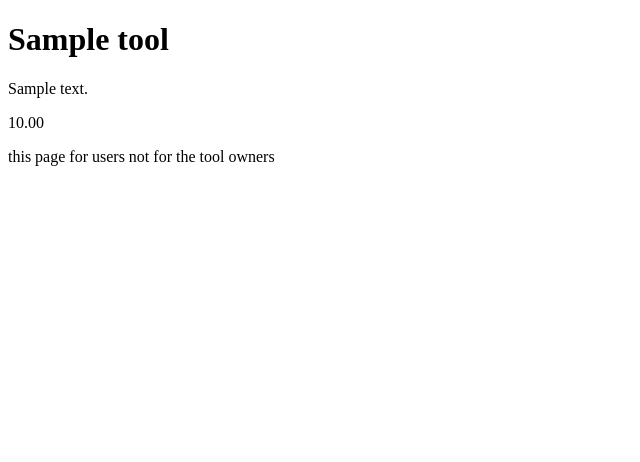
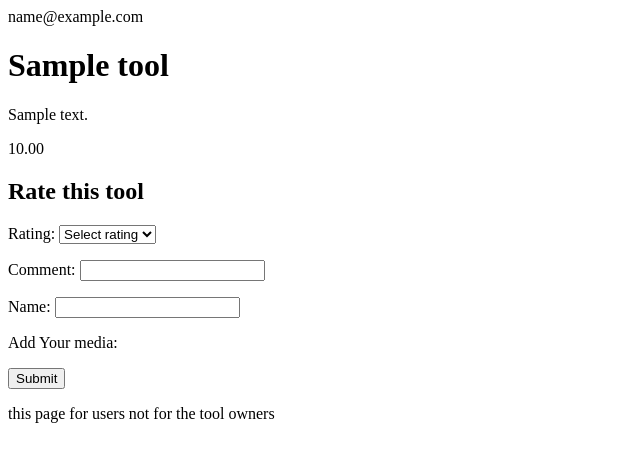
Before and after one commit to BdoAni/NearME, a Flask app: page /tools/1 in a window 1280 px wide. Shown: the top 462 px of the page, without its empty margins (0-640 px from the left). Run offline with Flask 2, Linux system fonts and the light colour scheme; the visitor is signed in with stand-in values (Sample User, id 1); tables that the repository leaves empty hold one stand-in row (values such as "Sample post").

Commit message:
working login page and reviews

```diff
--- a/model.py
+++ b/model.py
@@ -72,7 +72,7 @@ class Tool(db.Model):
 
     @classmethod
     def create(self, tool_name, description, price,  availability_start, availability_end, tool_image, user_id):
-        """Create and return a new movie."""
+        """Create and return a new tool."""
 
         return self(
             tool_name=tool_name,
@@ -135,6 +135,16 @@ class Reservation(db.Model):
         )
         return new_reservation
 
+    @classmethod
+    def all_reservations(self):
+        """Return all reservations."""
+
+        return self.query.all()
+    @classmethod
+    def get_by_id(self, reservation_id):
+        """Return a reservation by primary key."""
+
+        return self.query.get(reservation_id)
 
 class Review(db.Model):
     """A tool reviews."""
@@ -158,6 +168,22 @@ class Review(db.Model):
     def __repr__(self):
         return f"<Review  review_id={self.review_id} review={self.review} user_id={self.user_id}>"
 
+    @classmethod
+    def create(self, user_id, tool_id,  name, rating, comment):
+        """Return all reservations."""
+
+        return self(user_id=user_id,
+                    tool_id=tool_id,
+                    # media=media,
+                    name=name,
+                    rating=rating,
+                    comment=comment
+                    )
+    @classmethod
+    def update(self, review_id, new_rating):
+        """ Update a rating given rating_id and the updated rating. """
+        rating = self.query.get(review_id)
+        rating.rating =new_rating
 
 class Media(db.Model):
     """A media for reviews."""
@@ -177,7 +203,11 @@ class Media(db.Model):
     def __repr__(self):
         return f"<Media media_id={self.media_id} tool_id={self.tool_id=} review_id={self.review_id}>"
 
+    @classmethod
+    def get_by_id(self, media_id):
+        """Return a media by primary key."""
 
+        return self.query.get(media_id)
 
 def connect_to_db(flask_app, db_uri="postgresql:///nearme", echo=True):
     flask_app.config["SQLALCHEMY_DATABASE_URI"] = db_uri
--- a/server.py
+++ b/server.py
@@ -1,7 +1,7 @@
 """Server for tool lental app."""
 
 from flask import Flask, render_template, request, flash, session, redirect
-from model import connect_to_db, db, User, Tool, Review, Reservation
+from model import connect_to_db, db, User, Tool, Review, Reservation, Media
 from jinja2 import StrictUndefined
 
 
@@ -58,15 +58,22 @@ def process_login():
 
     email = request.form.get("email")
     password = request.form.get("password")
+    # print(" ******** email **************", email)
 
     user = User.get_by_email(email)
 
     if not user or user.password != password:
         flash("The email or password you entered was incorrect.")
-    else:
-        # Log in user by storing the user's email in session
-        session["user_id"] = user.user_id
-        flash(f"Welcome back, {user.first_name}!")
+        if "user_id" in session:
+            del session["user_id"]
+        return redirect("/")
+
+    # print(" ******** user_id **************", user.user_id)
+    # Log in user by storing the user's email in session
+    session["user_id"] = user.user_id
+    session["email"] = email
+    # print(" ******** email **************", email)
+    flash(f"Welcome back, {user.first_name}!")
 
     return redirect("/dashboard")
 
@@ -111,6 +118,42 @@ def show_tool(tool_id):
     return render_template("tool_details.html", tool=tool)
 
 
+
+# ///////////////////////////// Review for the tool /////
+@app.route("/tools/<tool_id>/review", methods=["POST"])
+def create_review(tool_id):
+    """Create a new rating for the tool."""
+
+    if not "user_id" in session:
+        flash("You must log in to rate a movie.")
+        return redirect("/")
+
+    user_id=session["user_id"]
+    # user=User.get_by_id(user_id)
+
+    # tool =Tool.get_by_id(tool_id)
+    rating_score = request.form.get("rating")
+    comment = request.form.get("comment")
+    #  if comments came from the form as an empt. string we want to make them as a none
+    if comment =="":
+        comment=None
+    # media = request.form.get("media")
+    name = request.form.get("name")
+    if name=="":
+        name=None
+    if not rating_score:
+        flash("Error: you didn't select a score for your rating.")
+    else:
+        rating = Review.create(user_id, tool_id,  name, int(rating_score), comment )
+        db.session.add(rating)
+        db.session.commit()
+
+        flash(f"You rated this tool{rating_score} out of 5.")
+
+    return redirect(f"/tools/{tool_id}")
+
+
+
 # /////////////////////////////////////////////////////////////////////////////////
 # creating a tool
 @app.route("/tools/new", methods=["POST"])
@@ -147,6 +190,8 @@ def create_tool():
 # update or eddit a tool  get method
 @app.route('/tools/<tool_id>/edit')
 def edit_tool(tool_id):
+
+
     tool = Tool.get_by_id(tool_id)
     if not "user_id" in session:
         return redirect("/")
@@ -181,7 +226,11 @@ def edit_tool_by_id(tool_id):
     return redirect("/dashboard")
 
 
-
+# ////////////////1. need delete the tool/////
+# /////////////// 2. need a create a reservation page and methods ///////
+# /////////////// 3. need to create a card where all accepted offers from you will be in that card/////
+# /////////////// 4. need to create a revie for each tool //////
+# /////////////// 5. logout////////////////////////////////////
 
 
 
--- a/templates/all_tools.html
+++ b/templates/all_tools.html
@@ -8,7 +8,5 @@
         {{tool.tool_name}} {{tool.description}} </a>
     <p>{{tool.price}}$</p><br>
 </div>
-
-
 {% endfor %}
 {% endblock %}
--- a/templates/base.html
+++ b/templates/base.html
@@ -12,6 +12,12 @@
 </head>
 
 <body>
+    {% if "email" in session %}
+        <div>
+            {{session["email"]}}
+        </div>
+    {% endif %}
+
     {% for msg in get_flashed_messages() %}
     <p class="flash-msg">
       {{ msg }}
--- a/templates/tool_details.html
+++ b/templates/tool_details.html
@@ -8,5 +8,32 @@
 </p>
 <p>{{ tool.price}}</p>
 
+{% if session.get('user_id') %}
+<h2>Rate this tool</h2>
+<form action="/tools/{{tool.tool_id}}/review" method="POST">
+    <p>
+        Rating:
+        <select name="rating">
+            <option value="">Select rating</option>
+            {% for num in range(6) %}
+            <option value="{{ num }}">{{ num }}</option>
+            {% endfor %}
+        </select>
+    </p>
+    <p>
+        Comment: <input type="text" name="comment">
+    </p>
+    <p>
+        Name: <input type="text" name="name">
+    </p>
+    <p>
+        Add Your media: <img src="" alt="" name="media">
+    </p>
+    <p>
+        <input type="submit">
+    </p>
+</form>
+{% endif %}
+
 <p> this page for users not for the tool owners</p>
 {% endblock %}
--- a/templates/user_dashboard.html
+++ b/templates/user_dashboard.html
@@ -3,9 +3,10 @@
 
 <a href="/display">View</a>|
 <a href="/edit">Edit</a>|
-<a href="/accepted">Add to Cart</a>|
+<a href="/accept">Add to Cart</a>|
 <a href="/delete">Remove</a>
-<a class="bordered" href="/new">Create a tool</a>
+<a href="/logout">Logout</a>
+<a href="" >Create a tool</a>
 
 <label for="product">Choose an option:</label>
 <h3> Your Tools:
```
Also changed, not shown: templates/delet_tool.html (added), templates/tool_ediit.html (line endings or trailing spaces).
